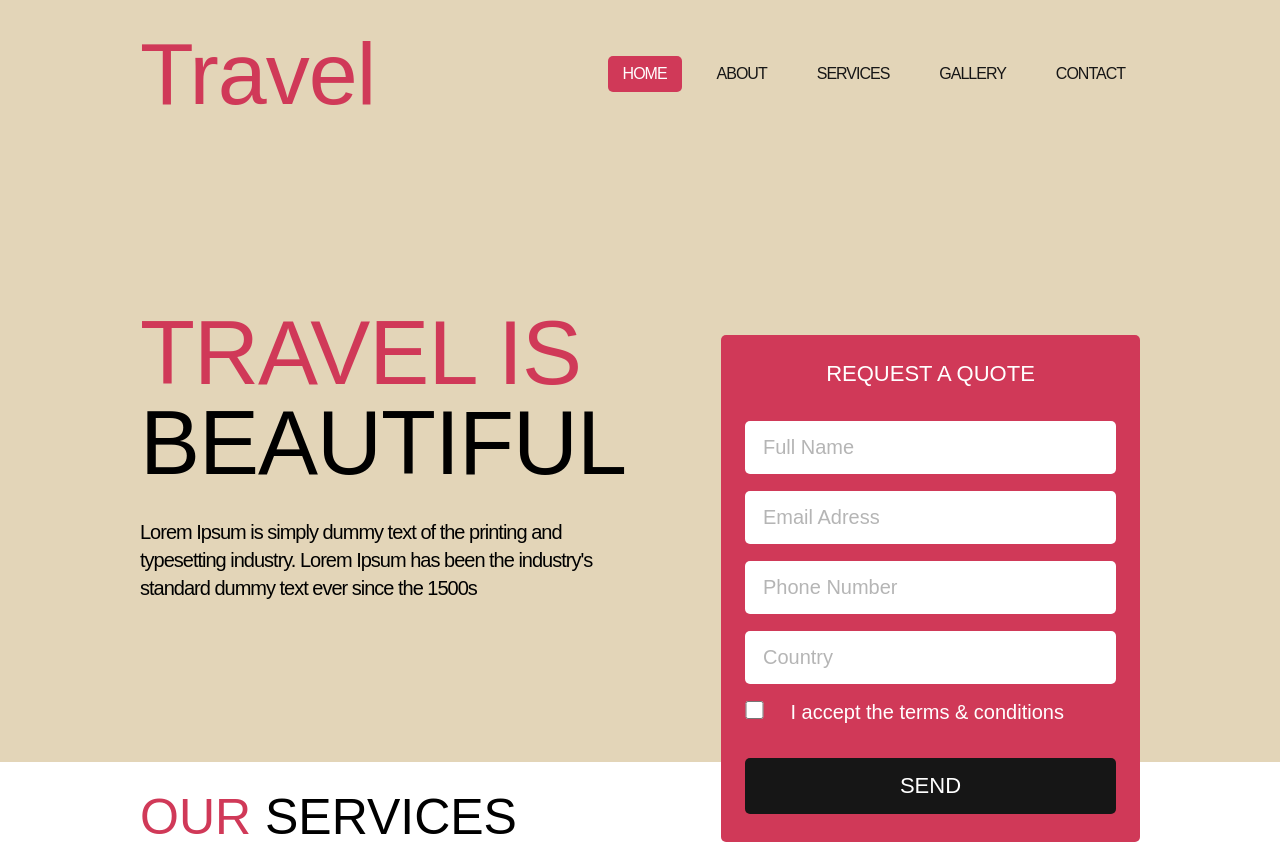
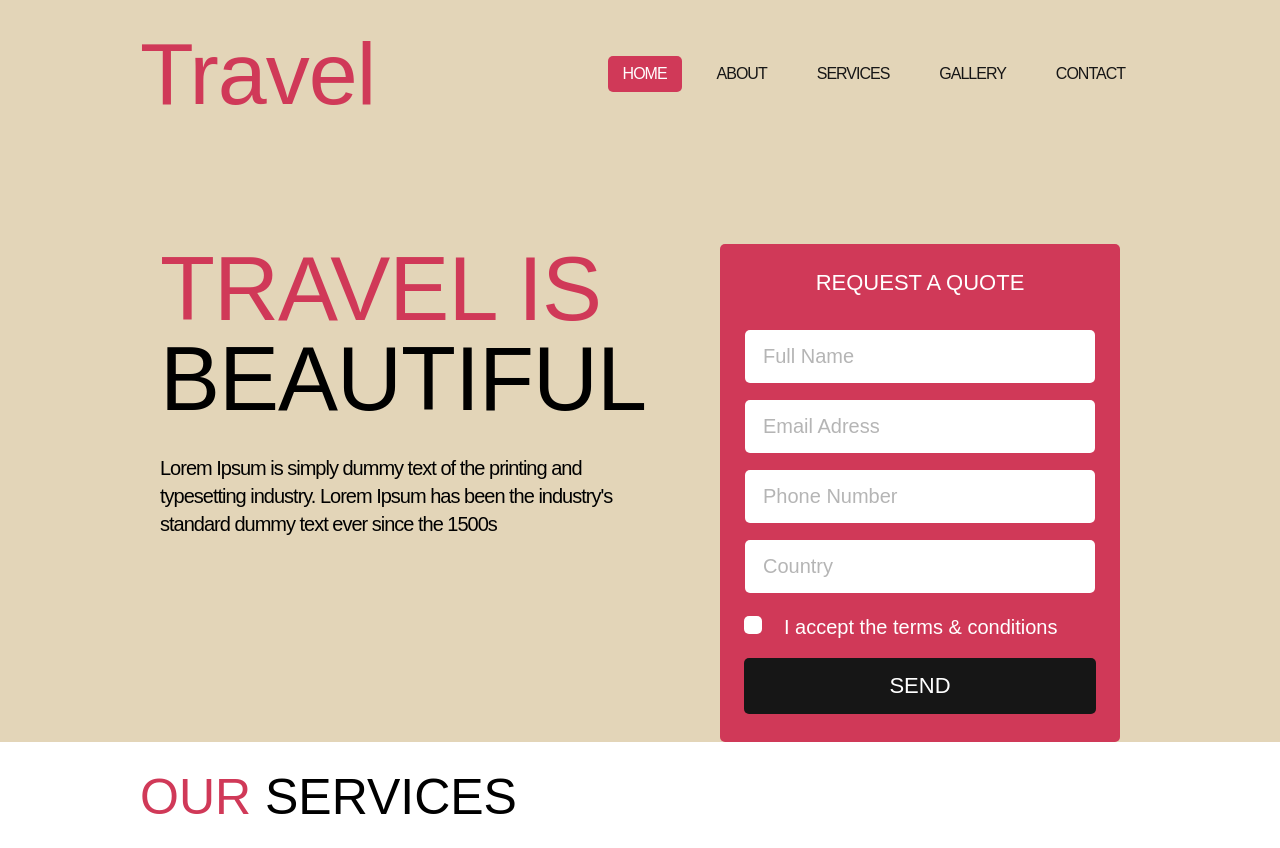
Before and after one commit to foxtember/hillel-task-12, a website built with Parcel: page index.html in a window 1280 px wide. Shown: the top 848 px of the page. Built offline with nearby package versions, Linux system fonts and the light colour scheme.

Commit message:
Fix form

```diff
--- a/index.html
+++ b/index.html
@@ -21,44 +21,41 @@
         </header>
     </div>
 
-    <section class="section-content">
-        <div class="section-container centered-content content-width">
-            <article class="section-container-description">
-                <h1 class="section-container-description-title">
-                    <span>Travel is</span>
+    <div class="travel-is-beautiful-wrapper">
+        <div class="travel-is-beautiful-content content-width centered-content">
+            <section class="travel-is-beautiful">
+                <h1 class="travel-is-beautiful-title">
+                    <strong class="accent-color">Travel is</strong>
                     beautiful
                 </h1>
 
-                <p class="section-container-description-text">
+                <p class="travel-is-beautiful-description">
                     Lorem Ipsum is simply dummy text of the printing and
                     typesetting industry. Lorem Ipsum has been the
                     industry's standard dummy text ever since the 1500s
                 </p>
-            </article>
+            </section>
 
-            <form action="#" method="POST" class="section-container-form">
-                    <legend class="form-title">Request a quote</legend>
+            <form action="#" method="POST" class="travel-is-beautiful-form">
+                <legend class="travel-is-beautiful-form-title">Request a quote</legend>
 
                 <input type="text" placeholder="Full Name" name="full_name">
                 <input type="email" placeholder="Email Adress" name="email_adress">
                 <input type="text" placeholder="Phone Number" name="phone_number">
                 <input type="text" placeholder="Country" name="country">
 
-                    <label class="form-checkbox-accept">
-                        <input type="checkbox" name="accept">
-
-                        <span>I accept the terms & conditions</span>
-
+                <label class="checkbox-label travel-is-beautiful-form-accept">
+                    <input name="accept_terms" type="checkbox" />
+                    <span class="checkbox-label-text">I accept the terms & conditions</span>
                 </label>
 
-                    <div class="clearfix"></div>
-
-                    <button type="submit" class="form-submit">
-                        <span>send</span>
+                <button type="submit" class="travel-is-beautiful-form-button">
+                    send
                 </button>
             </form>
         </div>
-    </section>
+
+    </div>
 
     <div class="centered-content content-width">
         <h1 class="our-services">
--- a/scss/main.scss
+++ b/scss/main.scss
@@ -4,6 +4,10 @@ $accent-color: #D03958;
 $main-color: #E3D5B8;
 $text-color: #161616;
 $font-family: Arial, sans-serif;
+
+html{
+    font-family: $font-family;
+}
 
 .content-width{
     width: 1000px;
@@ -25,15 +29,51 @@ $font-family: Arial, sans-serif;
     text-decoration: none;
 }
 
-html{
-    font-family: $font-family;
+.checkbox-label{
+    display: block;
+
+    text-align: left;
+
+    input[type=checkbox]{
+        display: none;
+    }
+
+    &-text{
+        font-size: 20px;
+        color: white;
+
+        vertical-align: top;
+
+        &::before{
+            content: '';
+
+            box-sizing: border-box;
+            display: inline-block;
+
+            width: 18px;
+            height: 18px;
+
+            background-color: white;
+
+            margin-right: 22px;
+
+            border-radius: 5px;
+        }
+
+        input[type=checkbox]:checked + &::before{
+            background-image: url("../images/checked-icon.svg");
+            background-size: 14px, 14px;
+            background-position: center;
+            background-repeat: no-repeat;
+        }
+    }
 }
 
 .main-header{
     display: flex;
     align-items: center;
 
-    padding: 30px 0;
+    padding: 30px 0 0 0;
 
     &-wrapper{
         background-color: $main-color;
@@ -74,54 +114,62 @@ html{
     }
 }
 
-.section{
-    &-content{
+.travel-is-beautiful{
+    &-wrapper{
         background-color: $main-color;
+        font-size: 0;
+        text-align: center;
     }
 
-    &-container{
-        position: relative;
-        display: flex;
-        padding: 160px 0;
+    &-content{
+        padding: 126px 0 0 0;
+    }
 
-        &-description{
+    display: inline-block;
+    vertical-align: top;
 
-            &-title{
-                max-width: 480px;
-                font-size: 90px;
-                text-transform: uppercase;
-                letter-spacing: -1px;
+    letter-spacing: -1px;
+    max-width: 480px;
+    text-align: left;
 
-                margin-bottom: 30px;
+    &-title{
+        font-size: 90px;
+        text-transform: uppercase;
 
-                span{
-                    color: $accent-color;
-                }
-            }
+        margin-bottom: 30px;
+    }
 
-            &-text{
-                max-width: 460px;
+    &-description{
+        font-size: 20px;
+        line-height: 28px;
+    }
 
-                font-size: 20px;
-                line-height: 28px;
-                letter-spacing: -1px;
-            }
+    &-form{
+        box-sizing: border-box;
+        display: inline-block;
+
+        margin-left: 80px;
+
+        width: 400px;
+        background-color: $accent-color;
+        text-align: center;
+        padding: 28px 24px;
+        border-radius: 5px;
+
+        &-title{
+            color: white;
+            font-size: 22px;
+            text-transform: uppercase;
+            margin-bottom: 36px;
         }
 
-        &-form{
-            position: absolute;
-            right: 0;
-            bottom: -80px;
-            max-width: 400px;
-            background-color: $accent-color;
-            text-align: center;
-            padding: 28px 24px;
-            border-radius: 5px;
+        input{
+            &[type=text], &[type=email]{
+                box-sizing: border-box;
 
-            input{
                 display: block;
                 margin: 0 auto;
-                width: 353px;
+                width: 350px;
 
                 padding: 15px 0 15px 18px;
                 font-size: 20px;
@@ -133,37 +181,17 @@ html{
                 &::placeholder{
                     color: #B5B5B5;
                 }
-
             }
         }
 
-        .form-title{
-            color: white;
-            font-size: 22px;
-            text-transform: uppercase;
-            margin-bottom: 36px;
+        &-accept{
+            margin-top: 23px;
         }
 
-        .form-checkbox-accept{
-            display: inline-block;
-            margin-bottom: 22px;
-            float: left;
+        &-button{
+            width: 100%;
 
-            input{
-                width: 19px;
-                height: 18px;
-                display: inline;
-            }
-
-            span{
-                color: white;
-                font-size: 20px;
-                margin-left: 22px;
-            }
-        }
-
-        .form-submit{
-            width: 100%;
+            margin-top: 21px;
 
             font-size: 22px;
             text-transform: uppercase;
```
Also changed, not shown: images/checked-icon.svg (added). Lines whose indentation alone changed are shown as unchanged.
